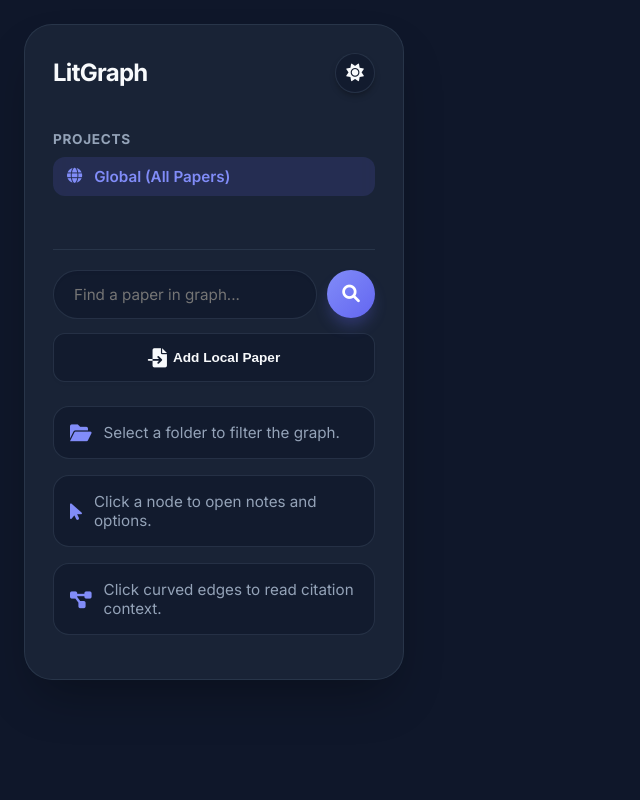
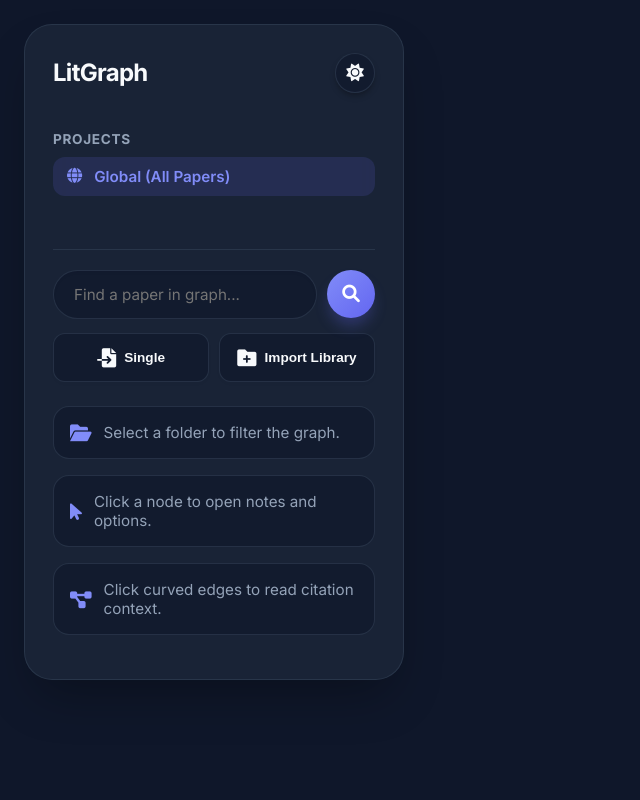
Before and after one commit to SayakDas10/LitGraph, a Flask app: page / in a window 1280 px wide; the page is wider, and only the part inside the window is pictured. Shown: that part, without its empty margins (0-640 px from the left). Run offline with Flask 3, Linux system fonts and the light colour scheme; data that the repository does not hold is empty; some libraries are stand-ins or nearby versions.

Commit message:
Added library import support

```diff
--- a/app.py
+++ b/app.py
@@ -74,7 +74,6 @@ def add_local_paper():
     new_folder = data.get('new_folder', '').strip()
     action = data.get('action', 'copy')
 
-    # Strip quotes in case user uses "Copy as Path" in Windows
     source_path = source_path.strip('\"\'')
 
     if not source_path or not os.path.exists(source_path):
@@ -83,7 +82,6 @@ def add_local_paper():
     if not source_path.lower().endswith('.pdf'):
         return jsonify({"error": "The selected file is not a PDF."}), 400
 
-    # Determine the target directory
     if new_folder:
         safe_new = new_folder.replace('..', '').lstrip('/')
         target_dir = os.path.join(PAPERS_DIR, safe_new)
@@ -110,6 +108,46 @@ def add_local_paper():
         return jsonify({"success": True})
     except Exception as e:
         return jsonify({"error": f"Failed to {action} file: {str(e)}"}), 500
+
+@app.route('/api/import_library', methods=['POST'])
+def import_library():
+    data = request.json
+    source_path = data.get('source_path', '').strip().strip('\"\'')
+    action = data.get('action', 'copy')
+
+    if not source_path or not os.path.exists(source_path) or not os.path.isdir(source_path):
+        return jsonify({"error": "Invalid folder path. Please provide a valid absolute directory path."}), 400
+
+    # Prevent importing the target folder into itself
+    if os.path.abspath(source_path) == os.path.abspath(PAPERS_DIR):
+        return jsonify({"error": "Cannot import the destination folder into itself."}), 400
+
+    imported_count = 0
+    try:
+        for root, dirs, files in os.walk(source_path):
+            for file in files:
+                if file.lower().endswith('.pdf'):
+                    # Recreate internal folder structure
+                    rel_dir = os.path.relpath(root, source_path)
+                    if rel_dir == '.':
+                        target_dir = PAPERS_DIR
+                    else:
+                        target_dir = os.path.join(PAPERS_DIR, rel_dir)
+                        os.makedirs(target_dir, exist_ok=True)
+
+                    src_file = os.path.join(root, file)
+                    dst_file = os.path.join(target_dir, file)
+
+                    # Skip if the file already exists in the destination to prevent overwrites
+                    if not os.path.exists(dst_file):
+                        if action == 'move':
+                            shutil.move(src_file, dst_file)
+                        else:
+                            shutil.copy2(src_file, dst_file)
+                        imported_count += 1
+        return jsonify({"success": True, "count": imported_count})
+    except Exception as e:
+        return jsonify({"error": f"Failed during {action}: {str(e)}"}), 500
 
 @app.route('/api/check_updates')
 def check_updates():
--- a/templates/index.html
+++ b/templates/index.html
@@ -16,11 +16,11 @@
         <p class="sync-subtitle">LitGraph detected changes. Extracting fresh metadata.</p>
     </div>
 
-    <!-- Local File Upload Modal -->
+    <!-- Single Local File Upload Modal -->
     <div id="localFileModal" class="modal-overlay">
         <div class="modal-content">
             <div class="modal-header">
-                <h3 style="margin:0; font-weight:700;">Add Local Paper</h3>
+                <h3 style="margin:0; font-weight:700;">Add Single Paper</h3>
                 <button class="close-modal" onclick="closeLocalModal()"><i class="fas fa-times"></i></button>
             </div>
 
@@ -55,6 +55,41 @@
         </div>
     </div>
 
+    <!-- Bulk Library Import Modal -->
+    <div id="importLibraryModal" class="modal-overlay">
+        <div class="modal-content">
+            <div class="modal-header">
+                <h3 style="margin:0; font-weight:700;">Import Entire Library</h3>
+                <button class="close-modal" onclick="closeImportModal()"><i class="fas fa-times"></i></button>
+            </div>
+
+            <div class="form-group">
+                <label>Absolute Path to Library Folder</label>
+                <input type="text" id="importFolderPath" class="form-control" placeholder="e.g. /Users/name/Documents/Research">
+            </div>
+
+            <div class="form-group">
+                <div style="background: rgba(234, 179, 8, 0.1); border: 1px solid #eab308; padding: 12px; border-radius: 8px; color: #ca8a04; font-size: 0.9rem; margin-bottom: 16px;">
+                    <i class="fas fa-exclamation-triangle"></i> <b>Caution:</b> Only <b>.pdf</b> files will be imported. The internal folder structure will be preserved.
+                </div>
+            </div>
+
+            <div class="form-group">
+                <label>Action</label>
+                <div class="radio-group">
+                    <label class="radio-label">
+                        <input type="radio" name="importAction" value="copy" checked> Copy Folders & Files
+                    </label>
+                    <label class="radio-label">
+                        <input type="radio" name="importAction" value="move"> Move Folders & Files
+                    </label>
+                </div>
+            </div>
+
+            <button id="submitImportBtn" class="submit-btn" onclick="submitImportLibrary()">Import Library</button>
+        </div>
+    </div>
+
     <div id="cy"></div>
 
     <div id="sidebar">
@@ -77,10 +112,15 @@
                 <button onclick="searchNode()" title="Search"><i class="fas fa-search"></i></button>
             </div>
 
-            <!-- Replaced URL download with Local UI Trigger -->
-            <button class="action-btn" style="width: 100%; flex-direction: row; justify-content: center; padding: 14px;" onclick="openLocalModal()">
-                <i class="fas fa-file-import"></i> Add Local Paper
-            </button>
+            <!-- Injection Controls -->
+            <div style="display: flex; gap: 10px;">
+                <button class="action-btn" style="flex: 1; padding: 14px; display: flex; flex-direction: row; justify-content: center; align-items: center; gap: 8px;" onclick="openLocalModal()">
+                    <i class="fas fa-file-import"></i> Single
+                </button>
+                <button class="action-btn" style="flex: 1; padding: 14px; display: flex; flex-direction: row; justify-content: center; align-items: center; gap: 8px;" onclick="openImportModal()">
+                    <i class="fas fa-folder-plus"></i> Import Library
+                </button>
+            </div>
         </div>
 
         <div id="info">
@@ -156,7 +196,7 @@
             ];
         };
 
-        // --- Folders & Modal Logic ---
+        // --- Folders & Modals Logic ---
         function loadFolders() {
             fetch('/api/folders')
                 .then(res => res.json())
@@ -177,6 +217,7 @@
                 });
         }
 
+        // Single Import Handling
         function openLocalModal() {
             fetch('/api/folders').then(res => res.json()).then(folders => {
                 const select = document.getElementById('localFolderSelect');
@@ -191,10 +232,7 @@
                 document.getElementById('localFileModal').style.display = 'flex';
             });
         }
-
-        function closeLocalModal() {
-            document.getElementById('localFileModal').style.display = 'none';
-        }
+        function closeLocalModal() { document.getElementById('localFileModal').style.display = 'none'; }
 
         function submitLocalPaper() {
             const path = document.getElementById('localFilePath').value;
@@ -230,6 +268,45 @@
                 btn.innerHTML = 'Add Paper';
                 btn.disabled = false;
                 alert("Network error processing local file.");
+            });
+        }
+
+        // Bulk Import Handling
+        function openImportModal() { document.getElementById('importLibraryModal').style.display = 'flex'; }
+        function closeImportModal() { document.getElementById('importLibraryModal').style.display = 'none'; }
+
+        function submitImportLibrary() {
+            const path = document.getElementById('importFolderPath').value;
+            const action = document.querySelector('input[name="importAction"]:checked').value;
+
+            if (!path) { alert('Please provide the absolute path to the folder.'); return; }
+
+            const btn = document.getElementById('submitImportBtn');
+            btn.innerHTML = '<i class="fas fa-spinner fa-spin"></i> Processing...';
+            btn.disabled = true;
+
+            fetch('/api/import_library', {
+                method: 'POST',
+                headers: { 'Content-Type': 'application/json' },
+                body: JSON.stringify({ source_path: path, action: action })
+            }).then(res => res.json()).then(data => {
+                btn.innerHTML = 'Import Library';
+                btn.disabled = false;
+
+                if (data.error) {
+                    alert(data.error);
+                } else {
+                    alert(`Successfully imported ${data.count} PDFs.`);
+                    closeImportModal();
+                    document.getElementById('importFolderPath').value = '';
+
+                    loadFolders();
+                    checkAndLoadGraph('global');
+                }
+            }).catch(err => {
+                btn.innerHTML = 'Import Library';
+                btn.disabled = false;
+                alert("Network error processing library import.");
             });
         }
 
```
Also changed, not shown: README.md.
